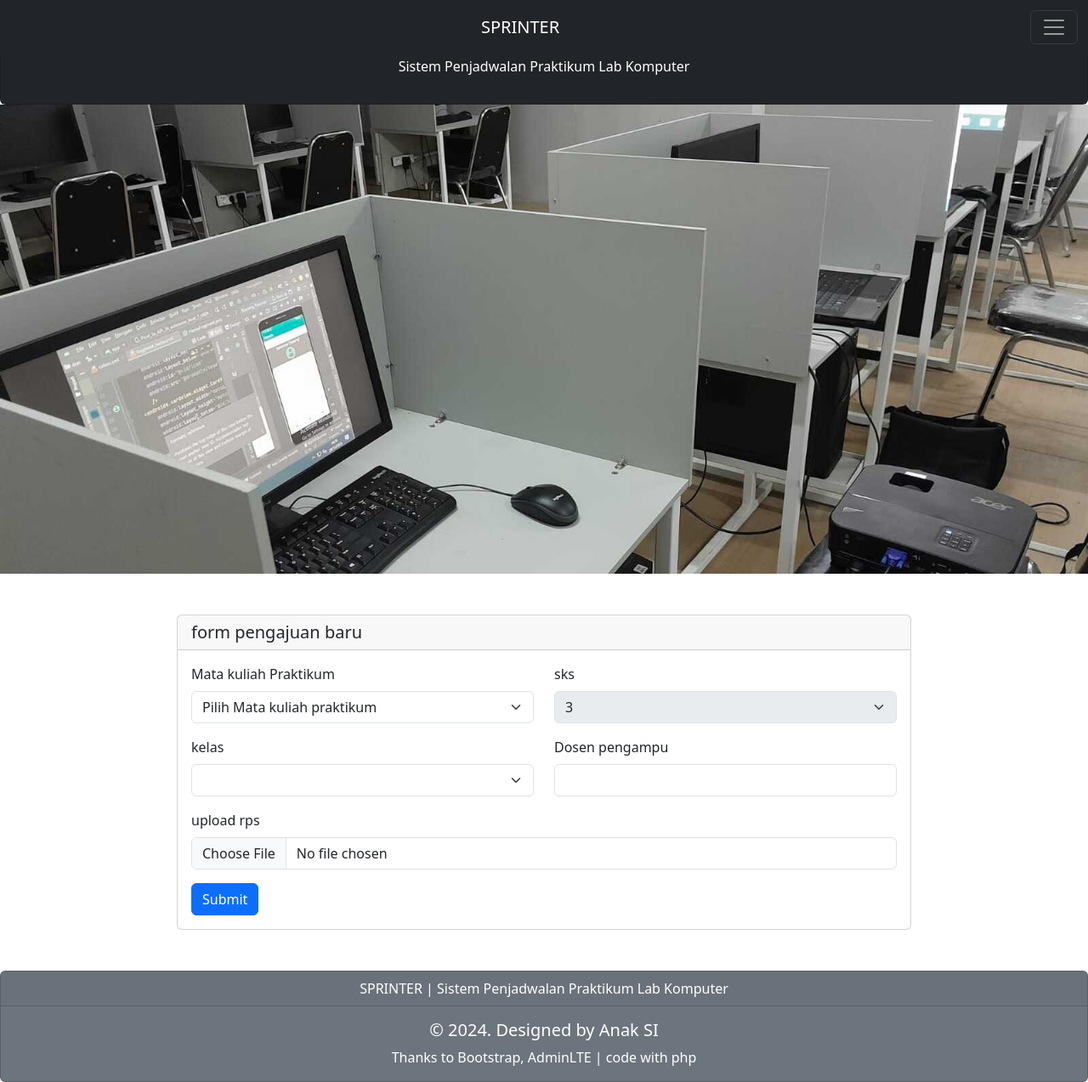
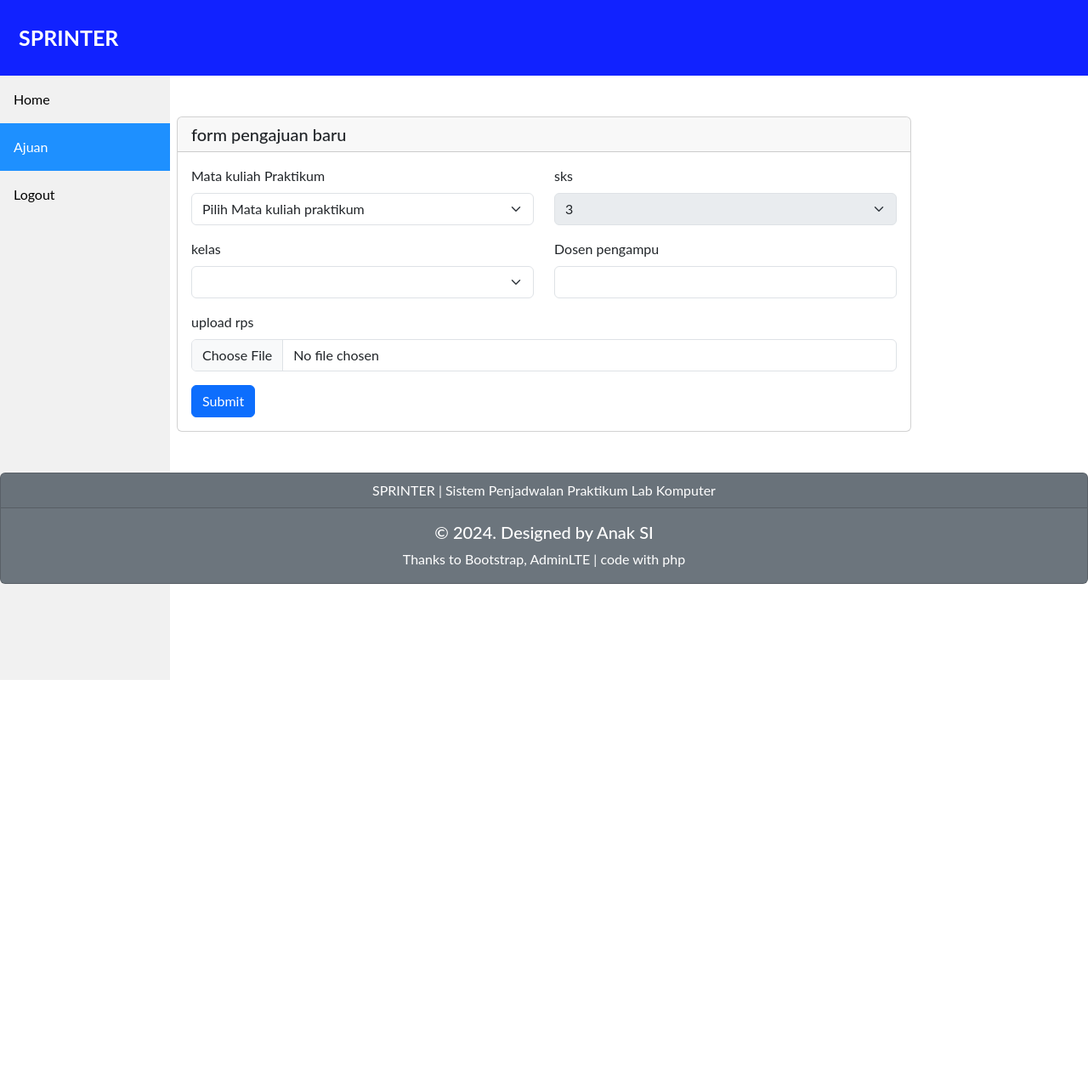
Before and after one commit to Achild29/SPRINTER, a PHP site: page /ajuanBaru.php?kode_mkp=SI01Per23 in a window 1280 px wide. Shown: the whole page at 85% size. After the commit the page ends 800 px from the top, so only its background shows below. Run offline with PHP 8.4, Linux system fonts and the light colour scheme; a user stored in the database is signed in; data comes from the database, SQL or seed files in the repository; lists and menus that the app fills with data are empty.

Commit message:
another overhauled page

```diff
--- a/SPRINTER/ajuanBaru.php
+++ b/SPRINTER/ajuanBaru.php
@@ -22,67 +22,24 @@
         <link href="https://cdn.jsdelivr.net/npm/bootstrap@5.3.3/dist/css/bootstrap.min.css" rel="stylesheet" integrity="sha384-QWTKZyjpPEjISv5WaRU9OFeRpok6YctnYmDr5pNlyT2bRjXh0JMhjY6hW+ALEwIH" crossorigin="anonymous">
     <!-- end of bootstrap -->
     <!-- native css -->
-        <!-- <link rel="stylesheet" href="assets/css/main.css" /> -->
+    <link href="assets/css/newformat.css" rel="stylesheet" type="text/css">
     <!-- end of native css -->
 <!-- end of CSS -->
     </head>
     <body>
-    <!-- navbar -->
-        <nav class="navbar navbar-dark bg-dark fixed-top">
-            <div class="container-fluid">
-                <a class="btn btn-dark btn-lg mx-auto" href="lihatJadwal.php#lihatJadwal" role="button">SPRINTER</a>
-                <button class="navbar-toggler" type="button" data-bs-toggle="offcanvas" data-bs-target="#offcanvasDarkNavbar" aria-controls="offcanvasDarkNavbar" aria-label="Toggle navigation">
-                    <span class="navbar-toggler-icon"></span>
-                </button>
-                <div class="offcanvas offcanvas-end text-bg-dark" tabindex="-1" id="offcanvasDarkNavbar" aria-labelledby="offcanvasDarkNavbarLabel">
-                    <div class="offcanvas-header">
-                        <h5 class="offcanvas-title" id="offcanvasDarkNavbarLabel">SPRINTER INFO</h5>
-                        <button type="button" class="btn-close btn-close-white" data-bs-dismiss="offcanvas" aria-label="Close"></button>
-                    </div>
-                    <div class="offcanvas-body">
-                        <ul class="navbar-nav justify-content-end flex-grow-1 pe-3">
-                            <li class="nav-item">
-                                <a class="nav-link" aria-current="page" href="lihatJadwal.php#lihatJadwal">Home</a>
-                            </li>
-                            <li class="nav-item">
-                                <a class="nav-link" href="ajuan.php">ajuan</a>
-                            </li>
-                            <li class="nav-item">
-                                <a class="nav-link" href="logout.php">logout</a>
-                            </li>
-                        </ul>
-                        <form class="d-flex mt-3" role="search">
-                            <input class="form-control me-2" type="search" placeholder="Search" aria-label="Search">
-                            <button class="btn btn-success" type="submit">Search</button>
-                        </form>
-                    </div>
-                </div>
-            </div>
-        </nav>
-        <div class="continer-fluid text-center">
-            <div class="card text-bg-dark">
-                <div class="card-header">
+    <!-- header -->
+    <div class="header">
+        <a href="#default" class="logo">SPRINTER</a>
+        <div class="header-right">
 
-                </div>
-                <div class="card-body">
-                    <h4 class="card-title"> </h4>
-                    <p class="card-text"> </p>
-                    <p class="card-text"> </p>
-                    <p class="card-text p-3">Sistem Penjadwalan Praktikum Lab Komputer</p>
-                </div>
-            </div>
         </div>
-    <!-- end of navbar  -->
-
-    <!-- Banner -->
-        <div id="carouselExampleIndicators" class="carousel">
-            <div class="carousel-inner">
-                <div class="carousel-item active">
-                <img src="images/labkom1.jpeg" class="d-block w-100" alt="...">
-                </div>
-            </div>
-        </div>
-    <!-- end of Banner -->
+    </div>
+    <!-- Navigation sidebar -->
+    <div class="sidebar">
+         <a href="lihatJadwal.php">Home</a>
+         <a class="active" href="ajuan.php">Ajuan</a>
+         <a href="logout.php">Logout</a>
+    </div>
 
     <!-- input ajuan -->
         <div class="container-fluid w-75 p-5">
```
